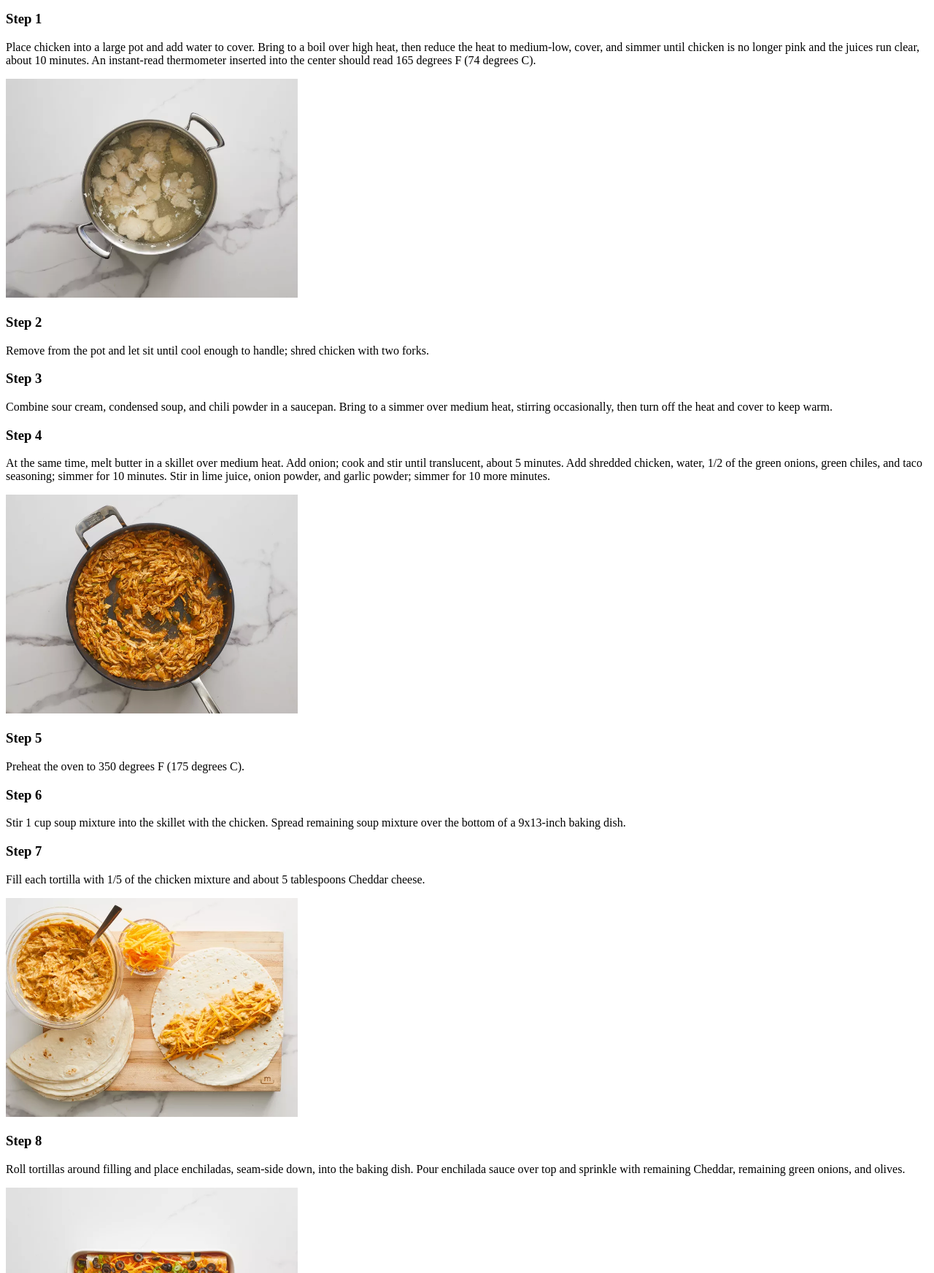
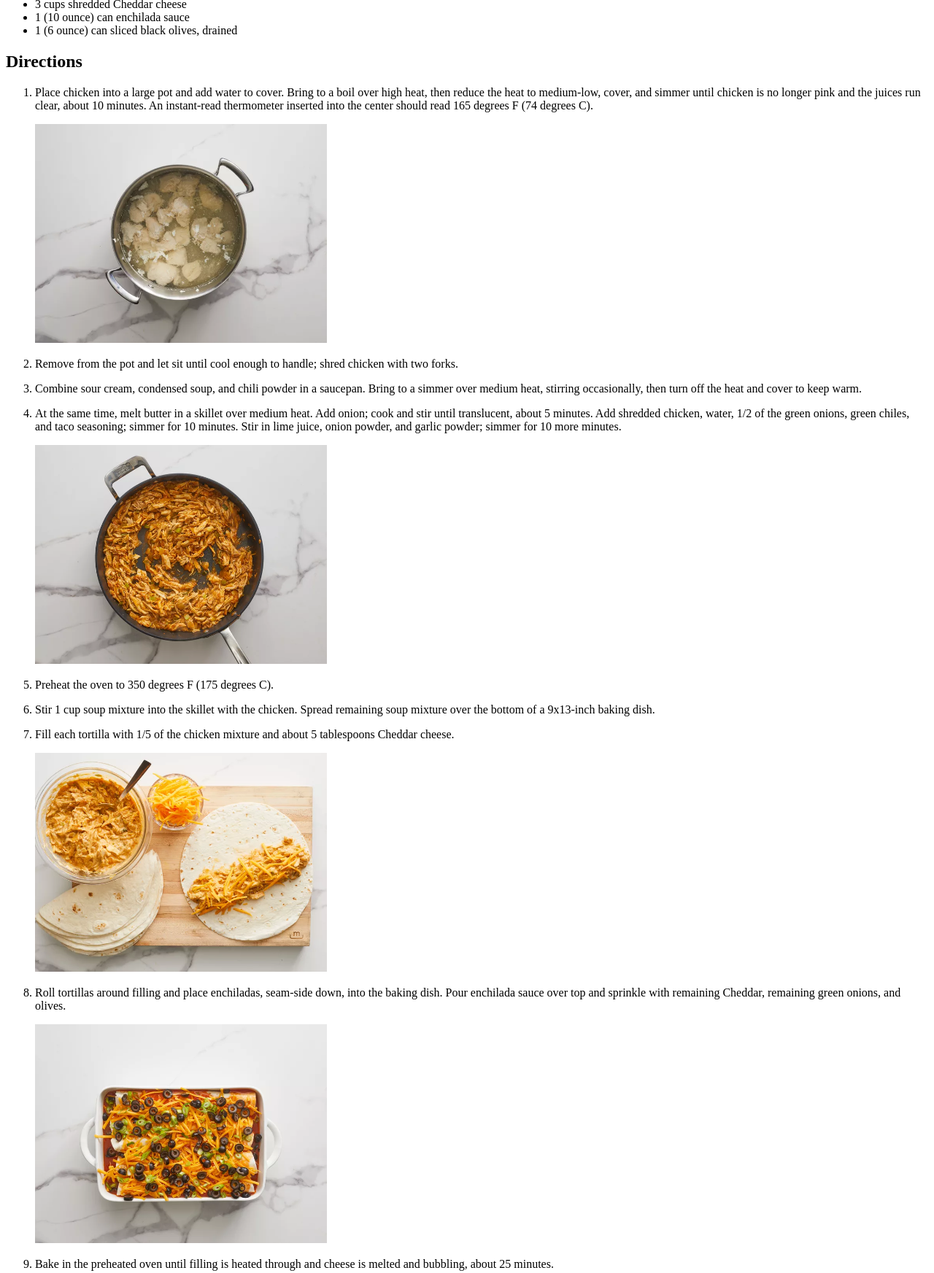
Before and after one commit to z45x855/odin-recipes, a plain HTML site: page recipes/chickenenchiladas.html in a window 1280 px wide. Shown: the part 896-2641 px from the top of the page at 73% size. Drawn offline with Linux system fonts and the light colour scheme.

Commit message:
Make chicken enchilada conformant with TOP and add pizza recipe

```diff
--- a/recipes/chickenenchiladas.html
+++ b/recipes/chickenenchiladas.html
@@ -9,6 +9,8 @@
     <h2><a href="../index.html">Home</a></h2>
     <h1>Angela's Awesome Chicken Enchiladas</h1>
     <img src="chickenenchilada1.webp" alt="two chicken enchiladas (Angela's Awesome Enchiladas) garnished with black olives, sliced scallions, and a dollop of sour cream on a white plate" width="455" height="341">
+    <h2>Description</h2>
+    <p>Chicken enchiladas are a warm, comforting Mexican-American classic that balance bold flavors, varied textures, and homey satisfaction. At their core, they consist of tender shredded or diced chicken wrapped in soft corn or flour tortillas, smothered in a savory enchilada sauce, and baked until bubbling and slightly caramelized.</p>
     <h2>Ingredients</h2>
     <ul>
         <li>2 pounds skinless, boneless chicken breasts, cut into chunks</li>
@@ -30,29 +32,22 @@
         <li>1 (6 ounce) can sliced black olives, drained</li>
     </ul>
     <h2>Directions</h2>
-    <h3>Step 1</h3>
-    <p>Place chicken into a large pot and add water to cover. Bring to a boil over high heat, then reduce the heat to medium-low, cover, and simmer until chicken is no longer pink and the juices run clear, about 10 minutes. An instant-read thermometer inserted into the center should read 165 degrees F (74 degrees C).</p>
-    <img src="chickenenchiladastep1.webp" alt="overhead shot of chunks of chicken boiling in water pot" width="400" height="300">
-    <h3>Step 2</h3>
-    <p>Remove from the pot and let sit until cool enough to handle; shred chicken with two forks.</p>
-    <h3>Step 3</h3>
-    <p>Combine sour cream, condensed soup, and chili powder in a saucepan. Bring to a simmer over medium heat, stirring occasionally, then turn off the heat and cover to keep warm.</p>
-    <h3>Step 4</h3>
-    <p>At the same time, melt butter in a skillet over medium heat. Add onion; cook and stir until translucent, about 5 minutes. Add shredded chicken, water, 1/2 of the green onions, green chiles, and taco seasoning; simmer for 10 minutes. Stir in lime juice, onion powder, and garlic powder; simmer for 10 more minutes.</p>
-    <img src="chickenenchiladastep4.webp" alt="overhead shot of shredded chicken filling in a skillet" width="400" height="300">
-    <h3>Step 5</h3>
-    <p>Preheat the oven to 350 degrees F (175 degrees C).</p>
-    <h3>Step 6</h3>
-    <p>Stir 1 cup soup mixture into the skillet with the chicken. Spread remaining soup mixture over the bottom of a 9x13-inch baking dish.</p>
-    <h3>Step 7</h3>
-    <p>Fill each tortilla with 1/5 of the chicken mixture and about 5 tablespoons Cheddar cheese.</p>
-    <img src="chickenenchiladastep7.webp" alt="overhead shot of bowls of chicken mixture and cheese and tortilla filled with it on a cutting board" width="400" height="300">
-    <h3>Step 8</h3>
-    <p>Roll tortillas around filling and place enchiladas, seam-side down, into the baking dish. Pour enchilada sauce over top and sprinkle with remaining Cheddar, remaining green onions, and olives.</p>
-    <img src="chickenenchiladastep8.webp" alt="overhead shot of enchiladas topped with sauce, cheddar cheese, olives, and green onions in a baking dish" width="400" height="300">
-    <h3>Step 9</h3>
-    <p>Bake in the preheated oven until filling is heated through and cheese is melted and bubbling, about 25 minutes.</p>
-    <img src="chickenenchiladastep9.webp" alt="close up on a serving of enchiladas on a plate with remaining in a casserole dish behind" width="400" height="300">
+    <ol>
+        <li><p>Place chicken into a large pot and add water to cover. Bring to a boil over high heat, then reduce the heat to medium-low, cover, and simmer until chicken is no longer pink and the juices run clear, about 10 minutes. An instant-read thermometer inserted into the center should read 165 degrees F (74 degrees C).</p></li>
+        <img src="chickenenchiladastep1.webp" alt="overhead shot of chunks of chicken boiling in water pot" width="400" height="300">
+        <li><p>Remove from the pot and let sit until cool enough to handle; shred chicken with two forks.</p></li>
+        <li><p>Combine sour cream, condensed soup, and chili powder in a saucepan. Bring to a simmer over medium heat, stirring occasionally, then turn off the heat and cover to keep warm.</p></li>
+        <li><p>At the same time, melt butter in a skillet over medium heat. Add onion; cook and stir until translucent, about 5 minutes. Add shredded chicken, water, 1/2 of the green onions, green chiles, and taco seasoning; simmer for 10 minutes. Stir in lime juice, onion powder, and garlic powder; simmer for 10 more minutes.</p></li>
+        <img src="chickenenchiladastep4.webp" alt="overhead shot of shredded chicken filling in a skillet" width="400" height="300">
+        <li><p>Preheat the oven to 350 degrees F (175 degrees C).</p></li>
+        <li><p>Stir 1 cup soup mixture into the skillet with the chicken. Spread remaining soup mixture over the bottom of a 9x13-inch baking dish.</p></li>
+        <li><p>Fill each tortilla with 1/5 of the chicken mixture and about 5 tablespoons Cheddar cheese.</p></li>
+        <img src="chickenenchiladastep7.webp" alt="overhead shot of bowls of chicken mixture and cheese and tortilla filled with it on a cutting board" width="400" height="300">
+        <li><p>Roll tortillas around filling and place enchiladas, seam-side down, into the baking dish. Pour enchilada sauce over top and sprinkle with remaining Cheddar, remaining green onions, and olives.</p></li>
+        <img src="chickenenchiladastep8.webp" alt="overhead shot of enchiladas topped with sauce, cheddar cheese, olives, and green onions in a baking dish" width="400" height="300">
+        <li><p>Bake in the preheated oven until filling is heated through and cheese is melted and bubbling, about 25 minutes.</p></li>
+        <img src="chickenenchiladastep9.webp" alt="close up on a serving of enchiladas on a plate with remaining in a casserole dish behind" width="400" height="300">
+    </ol>
     <br/>
     <h2>Cook's Note</h2>
     <p>Shredding the chicken is the most time-consuming step, so you could use a rotisserie chicken to speed things up.</p>
```
Also changed, not shown: index.html (+2 -1 lines), recipes/neapolitanpizza.html (+19 -0 lines), recipes/neapolitanpizza1.webp.
